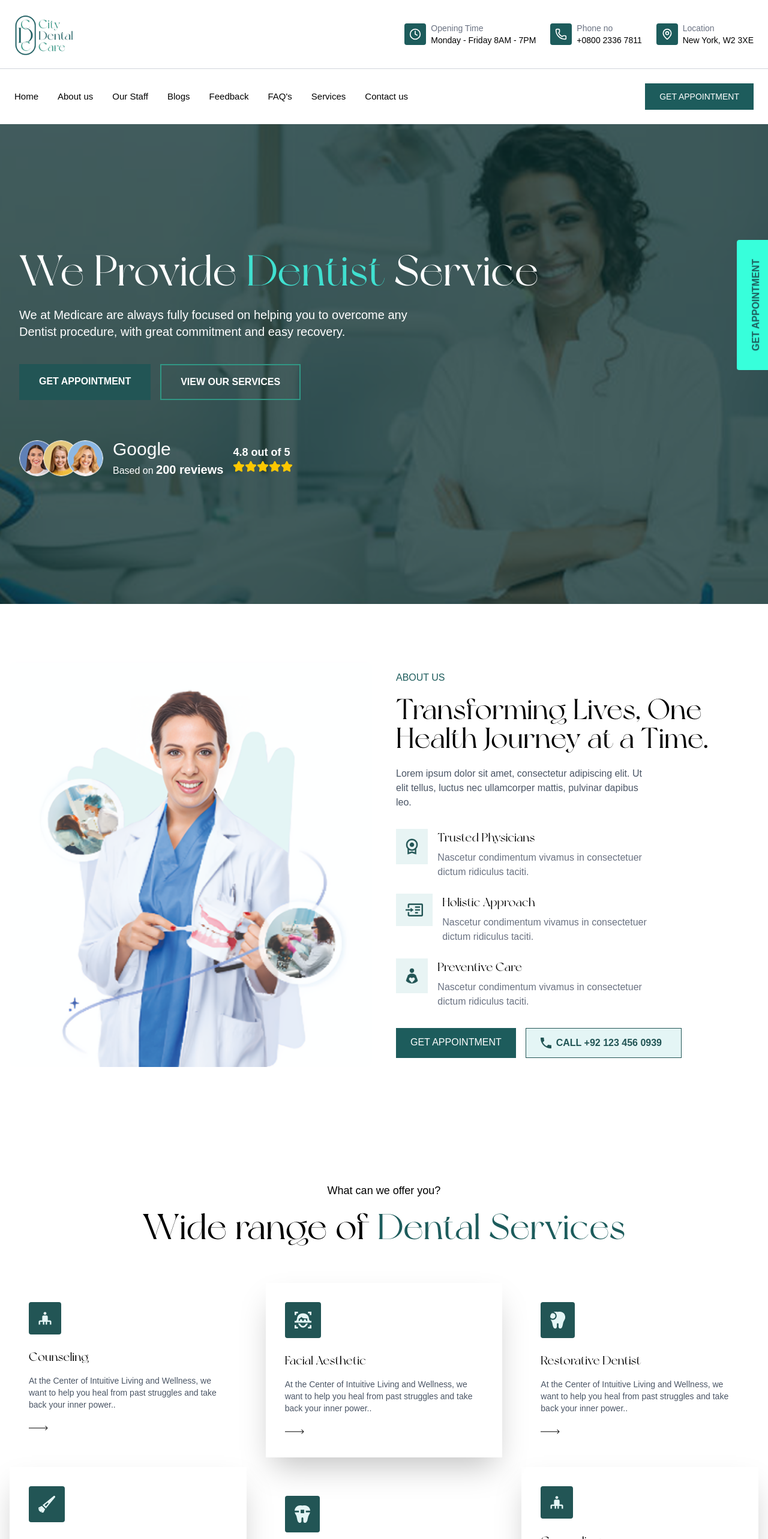
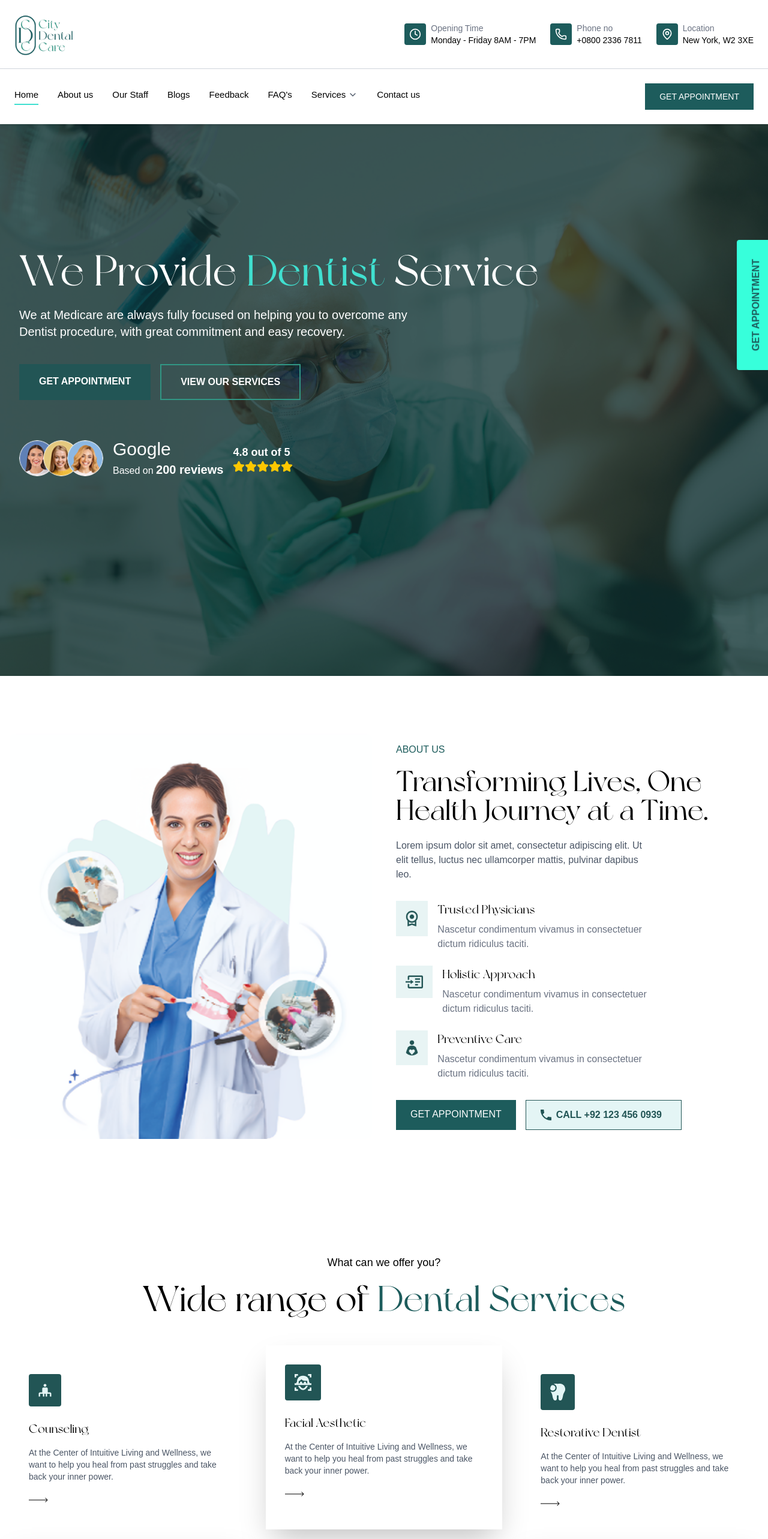
Before and after one commit to raoshahbazcoding/newdoc, a React (Vite) app: page / in a window 1280 px wide. Shown: the top 2566 px of the page at 60% size. Built offline with nearby package versions, Linux system fonts and the light colour scheme; a web font is replaced by a local one.

Commit message:
hovring effect and section hight similers font family and mobile navigations and services dropdaown and hovirng effect on menue and stiky header

```diff
--- a/src/components/Hero.jsx
+++ b/src/components/Hero.jsx
@@ -1,6 +1,7 @@
 import { Star } from "lucide-react";
 
-const hero = "/hero.png";
+// const hero = "/hero.png";
+const hero = "/hero-bg.jpg";
 const profile1 = "/profile1.png";
 const profile2 = "/profile4.png";
 const profile3 = "/profile3.png";
@@ -8,7 +9,7 @@ const clock = "/clock-hero.png";
 
 export default function Hero() {
   return (
-    <div className="relative w-full h-[700px] md:h-[800px] py-10 md:py-20">
+    <div className="relative w-full h-[900px] md:h-[920px] py-10 md:py-20">
       {/* Background Image with Dark Overlay */}
       <div className="absolute inset-0  ">
         <img
--- a/src/components/Navbar.jsx
+++ b/src/components/Navbar.jsx
@@ -1,11 +1,38 @@
-import { Clock, Phone, MapPin, Menu } from "lucide-react";
-import { useState } from "react";
+import { Clock, Phone, MapPin, Menu, ChevronDown } from "lucide-react";
+import { useState, useEffect } from "react";
 
-const logo = "/logo3.png"
-
+const logo = "/logo3.png";
 
 export default function Navbar() {
   const [mobileMenuOpen, setMobileMenuOpen] = useState(false);
+  const [dropdownOpen, setDropdownOpen] = useState(false);
+  const [mobileDropdownOpen, setMobileDropdownOpen] = useState(false);
+  const [activeMenu, setActiveMenu] = useState("Home");
+
+  const menuItems = [
+    "Home",
+    "About us",
+    "Our Staff",
+    "Blogs",
+    "Feedback",
+    "FAQ's",
+    "Services",
+    "Contact us",
+  ];
+
+  const serviceItems = ["Dentist", "Therapist", "Neurologist"];
+
+  // Close dropdown when clicking outside
+  useEffect(() => {
+    const handleClickOutside = (event) => {
+      if (!event.target.closest(".dropdown")) {
+        setDropdownOpen(false);
+        setMobileDropdownOpen(false);
+      }
+    };
+    document.addEventListener("click", handleClickOutside);
+    return () => document.removeEventListener("click", handleClickOutside);
+  }, []);
 
   return (
     <>
@@ -13,57 +40,74 @@ export default function Navbar() {
       <div className="w-full border-b border-gray-300">
         <div className="container mx-auto flex flex-col md:flex-row justify-between items-center py-4 px-4 md:px-6">
           {/* Logo */}
-          <a  href="/" className=" hidden md:block  items-center">
+          <a href="/" className="hidden md:block">
             <img src={logo} alt="City Dental Care" className="h-auto w-[100px]" />
           </a>
 
           {/* Contact Details */}
-          <div className="flex flex-wrap md:flex-row gap-4 md:gap-6 mt-4 md:mt-0 text-center md:text-left">
-            <div className="flex items-center gap-2">
-              <div className="bg-[#1d5c5c] p-2 rounded">
-                <Clock className="text-white h-5 w-5" />
-              </div>
+          <div className="flex flex-wrap md:flex-row gap-4 md:gap-6 mt-4 md:mt-0  md:text-left">
+            {[
+              { icon: <Clock className="text-white h-5 w-5 " />, label: "Opening Time", value: "Monday - Friday 8AM - 7PM" },
+              { icon: <Phone className="text-white h-5 w-5" />, label: "Phone no", value: "+0800 2336 7811" },
+              { icon: <MapPin className="text-white h-5 w-5" />, label: "Location", value: "New York, W2 3XE", hidden: true },
+            ].map((item, index) => (
+              <div key={index} className={`flex items-center gap-2 ${item.hidden ? "hidden md:flex" : ""}`}>
+                <div className="bg-[#1d5c5c] p-2 rounded">{item.icon}</div>
                 <div>
-                <p className="text-sm flex items-start text-gray-500">Opening Time</p>
-                <p className="text-sm ">Monday - Friday 8AM - 7PM</p>
+                  <p className="text-sm text-gray-500">{item.label}</p>
+                  <p className="text-sm">{item.value}</p>
                 </div>
               </div>
-
-            <div className="flex items-center gap-2 m">
-              <div className="bg-[#1d5c5c] p-2 rounded">
-                <Phone className="text-white h-5 w-5" />
-              </div>
-              <div>
-                <p className="text-sm flex items-start text-gray-500">Phone no</p>
-                <p className="text-sm">+0800 2336 7811</p>
-              </div>
-            </div>
-
-            <div className="hidden md:block">
-            <div className="flex items-center gap-2 ">
-              <div className="bg-[#1d5c5c] p-2 rounded">
-                <MapPin className="text-white h-5 w-5" />
-              </div>
-              <div>
-                <p className="text-sm flex items-start text-gray-500 ">Location</p>
-                <p className="text-sm">New York, W2 3XE</p>
-              </div>
-            </div>
-            </div>
+            ))}
           </div>
         </div>
       </div>
 
       {/* Navigation Section */}
-      <div className="w-full  py-2">
-        <div className="container mx-auto flex justify-between items-center  py-4 px-4 md:px-6">
+      <div className="w-full py-2 sticky top-0 z-50 bg-white shadow-md">
+        <div className="container mx-auto flex justify-between items-center py-4 px-4 md:px-6">
           {/* Desktop Navigation */}
-          <nav className="hidden  md:flex items-center space-x-8 ">
-            {["Home", "About us", "Our Staff", "Blogs", "Feedback", "FAQ's", "Services", "Contact us"].map((item) => (
-              <a key={item} href={`/${item.toLowerCase().replace(" ", "")}`} className="text-[15px] font-medium hover:text-[#1d5c5c]">
+          <nav className="hidden md:flex items-center space-x-8 relative">
+            {menuItems.map((item) =>
+              item === "Services" ? (
+                <div key={item} className="relative dropdown">
+                  <button
+                    onClick={() => setDropdownOpen(!dropdownOpen)}
+                    className={`text-[15px] font-medium flex items-center gap-1 pb-1 border-b-2 ${
+                      activeMenu === item ? "border-[#40E0D0]" : "border-transparent"
+                    } hover:border-[#40E0D0]`}
+                  >
+                    {item}
+                    <ChevronDown className={`h-4 w-4 text-gray-600 transition-transform ${dropdownOpen ? "rotate-180" : ""}`} />
+                  </button>
+                  {dropdownOpen && (
+                    <div className="absolute left-0 mt-2 w-48 bg-white shadow-lg rounded-md z-50">
+                      {serviceItems.map((service) => (
+                        <a
+                          key={service}
+                          href={`/services/${service.toLowerCase().replace(/\s+/g, "-")}`}
+                          className="block px-4 py-2 text-sm text-gray-700 hover:bg-gray-100 hover:border-b-2 border-transparent hover:border-[#40E0D0]"
+                          onClick={() => setActiveMenu(item)}
+                        >
+                          {service}
+                        </a>
+                      ))}
+                    </div>
+                  )}
+                </div>
+              ) : (
+                <a
+                  key={item}
+                  href={`/${item.toLowerCase().replace(/\s+/g, "")}`}
+                  className={`text-[15px] font-medium pb-1 border-b-2 ${
+                    activeMenu === item ? "border-[#40E0D0]" : "border-transparent"
+                  } hover:border-[#40E0D0]`}
+                  onClick={() => setActiveMenu(item)}
+                >
                   {item}
                 </a>
-            ))}
+              )
+            )}
           </nav>
 
           {/* Appointment Button */}
@@ -72,25 +116,55 @@ export default function Navbar() {
           </a>
 
           {/* Mobile Menu Button */}
-          <a   href="/" className=" ml-2 mr-2 md:hidden ">
-            <img src={logo} alt="City Dental Care" className="h-auto w-[90px]" />
+          <div className="md:hidden">
+          <div className="flex">
+            <a href="/" className="mr-[15rem] px-4 ">
+              <img src={logo} alt="City Dental Care" className="h-auto w-[110px]" />
             </a>
-
-          <button className=" ml-1 mr-1 md:hidden " onClick={() => setMobileMenuOpen(!mobileMenuOpen)}>
+            <button onClick={() => setMobileMenuOpen(!mobileMenuOpen)}>
               <Menu className="h-8 w-8 text-[#1d5c5c]" />
             </button>
-
+          </div>
+        </div>
           </div>
 
         {/* Mobile Menu */}
         {mobileMenuOpen && (
-
-          <div className="hiden bg-white shadow-md text-center p-4 space-y-4">
-            {["Home", "About us", "Our Staff", "Blogs", "Feedback", "FAQ's", "Services", "Contact us"].map((item) => (
-              <a key={item} href={`/${item.toLowerCase().replace(" ", "")}`} className="block text-sm font-medium  hover:text-[#1d5c5c]">
+          <div className="bg-white shadow-md text-center p-4 space-y-4">
+            {menuItems.map((item) =>
+              item === "Services" ? (
+                <div key={item} className="relative">
+                  <button
+                    className=" w-full text-sm font-medium flex justify-center items-center gap-1 hover:text-[#1d5c5c]"
+                    onClick={() => setMobileDropdownOpen(!mobileDropdownOpen)}
+                  >
+                    {item} <ChevronDown className={`h-4 w-4 ${mobileDropdownOpen ? "rotate-180" : ""}`} />
+                  </button>
+                  {mobileDropdownOpen && (
+                    <div className="mt-2 bg-gray-100 shadow-md rounded-md">
+                      {serviceItems.map((service) => (
+                        <a
+                          key={service}
+                          href={`/services/${service.toLowerCase().replace(/\s+/g, "-")}`}
+                          className="block px-4 py-2 text-sm text-gray-700 hover:bg-gray-200"
+                        >
+                          {service}
+                        </a>
+                      ))}
+                    </div>
+                  )}
+                </div>
+              ) : (
+                <a
+                  key={item}
+                  href={`/${item.toLowerCase().replace(/\s+/g, "")}`}
+                  className="block text-sm font-medium hover:text-[#1d5c5c]"
+                  onClick={() => setActiveMenu(item)}
+                >
                   {item}
                 </a>
-            ))}
+              )
+            )}
             <a href="#" className="block bg-[#1d5c5c] text-white px-6 py-3 text-sm font-medium uppercase text-center">
               GET APPOINTMENT
             </a>
--- a/src/components/Services.jsx
+++ b/src/components/Services.jsx
@@ -1,55 +1,54 @@
-
-const Counseling = "/Vector-service-1.png"
-const Facial = "/Facial.png"
-const Restorative = "/Restorative.png"
-const Dermal = "/Dermal.png"
-const General = "/General.png"
-const Arrows = "/Arrow.png"
-
+const Counseling = "/Vector-service-1.png";
+const Facial = "/Facial.png";
+const Restorative = "/Restorative.png";
+const Dermal = "/Dermal.png";
+const General = "/General.png";
+const Arrows = "/Arrow.png";
 
 export default function Services() {
   const services = [
     {
-      icon: <img src={Counseling} alt="Counseling"  />,
+      icon: <img src={Counseling} alt="Counseling" />,
       title: "Counseling",
       description:
-        "At the Center of Intuitive Living and Wellness, we want to help you heal from past struggles and take back your inner power..",
+        "At the Center of Intuitive Living and Wellness, we want to help you heal from past struggles and take back your inner power.",
     },
     {
       icon: <img src={Facial} alt="Facial Aesthetic" />,
       title: "Facial Aesthetic",
       description:
-        "At the Center of Intuitive Living and Wellness, we want to help you heal from past struggles and take back your inner power..",
+        "At the Center of Intuitive Living and Wellness, we want to help you heal from past struggles and take back your inner power.",
     },
     {
       icon: <img src={Restorative} alt="Restorative Dentist" />,
       title: "Restorative Dentist",
       description:
-        "At the Center of Intuitive Living and Wellness, we want to help you heal from past struggles and take back your inner power..",
+        "At the Center of Intuitive Living and Wellness, we want to help you heal from past struggles and take back your inner power.",
     },
     {
       icon: <img src={Dermal} alt="Dermal Facial Fillers" />,
       title: "Dermal Facial Fillers",
       description:
-        "At the Center of Intuitive Living and Wellness, we want to help you heal from past struggles and take back your inner power..",
+        "At the Center of Intuitive Living and Wellness, we want to help you heal from past struggles and take back your inner power.",
     },
     {
-      icon:  <img src={General} alt="GeneralPreventative" />,
+      icon: <img src={General} alt="General Preventative" />,
       title: "General Preventative",
       description:
-        "At the Center of Intuitive Living and Wellness, we want to help you heal from past struggles and take back your inner power..",
+        "At the Center of Intuitive Living and Wellness, we want to help you heal from past struggles and take back your inner power.",
     },
     {
       icon: <img src={Counseling} alt="Counseling" />,
       title: "Counseling",
       description:
-        "At the Center of Intuitive Living and Wellness, we want to help you heal from past struggles and take back your inner power..",
+        "At the Center of Intuitive Living and Wellness, we want to help you heal from past struggles and take back your inner power.",
     },
-  ]
+  ];
 
   return (
     <section className="py-16 md:py-24">
       <div className="container mx-auto px-4">
+        {/* Section Heading */}
         <div className="text-center mb-4">
           <p className="text-lg">What can we offer you?</p>
         </div>
@@ -57,15 +56,27 @@ export default function Services() {
           Wide range of <span className="text-[#1d5c5c]">Dental Services</span>
         </h2>
 
+        {/* Services Grid */}
         <div className="grid grid-cols-1 md:grid-cols-3 gap-8">
           {services.map((service, index) => (
-            <div  key={index} className={`p-8 ${index === 3 ? "bg-white shadow-2xl z-15 -mt-4  " : ""},${index === 1 ? "bg-white shadow-2xl z-15 -mt-4" : ""},${index === 5 ? "bg-white shadow-2xl z-15 -mt-4" : ""}`}>
-
-              <div className="bg-[#225555]  p-4 inline-block rounded mb-4">{service.icon}</div>
+            <div
+              key={index}
+              className={`group p-8 transition-all duration-300 ${
+                index === 3 || index === 1 || index === 5
+                  ? "bg-white shadow-2xl z-15 -mt-4"
+                  : "hover:shadow-2xl"
+              }`}
+            >
+              {/* Icon */}
+              <div className="bg-[#225555] p-4 inline-block rounded mb-4">
+                {service.icon}
+              </div>
+              {/* Title */}
               <h3 className="text-xl font-light mb-4">{service.title}</h3>
+              {/* Description */}
               <p className="text-sm text-gray-600 mb-4">{service.description}</p>
 
-              {/* giving Arrow */}
+              {/* Arrow Link */}
               <a href="#" className="inline-flex items-center">
                 <img src={Arrows} alt="arrow" />
               </a>
@@ -73,6 +84,7 @@ export default function Services() {
           ))}
         </div>
 
+        {/* View All Services Button */}
         <div className="text-center mt-16">
           <a href="#" className="bg-[#1d5c5c] text-white px-8 py-4 inline-block uppercase">
             VIEW ALL SERVICES
@@ -80,5 +92,5 @@ export default function Services() {
         </div>
       </div>
     </section>
-  )
+  );
 }
--- a/src/components/ShareStory.jsx
+++ b/src/components/ShareStory.jsx
@@ -5,12 +5,12 @@ const video = "/VIDEO.png"
 
 export default function ShareStory() {
   return (
-    <section className="w-full relative ">
+    <section className="w-full relative  ">
 
         <div className="md:col-span-9 relative">
           <div className="absolute inset-0 bg-[#1d5c5c]/80 z-10"></div>
           <div
-            className="w-full h-[500px] bg-cover bg-center"
+            className="w-full h-[900px] bg-cover bg-center"
             style={{ backgroundImage: `url(${storyImg})` }}
           ></div>
 
--- a/src/index.css
+++ b/src/index.css
@@ -10,7 +10,7 @@
 
 @font-face {
   font-family: 'Nova';
-  src: url('./assets/fonts/Nova/proximanova_light.otf') format('truetype'); /* Update with your actual file */
+  src: url('./assets/fonts/Nova/proximanova_regular.ttf') format('truetype'); /* Update with your actual file */
   font-weight: normal;
   font-style: normal;
 }
@@ -21,6 +21,6 @@ h1, h2, h3, h4, h5, h6 {
   font-weight: 300;
 }
 
-body, p, div {
+body, p, div button {
   font-family: 'Nova', sans-serif;
 }
```
Also changed, not shown: public/hero-bg.jpg (added). Lines whose indentation alone changed are shown as unchanged.
